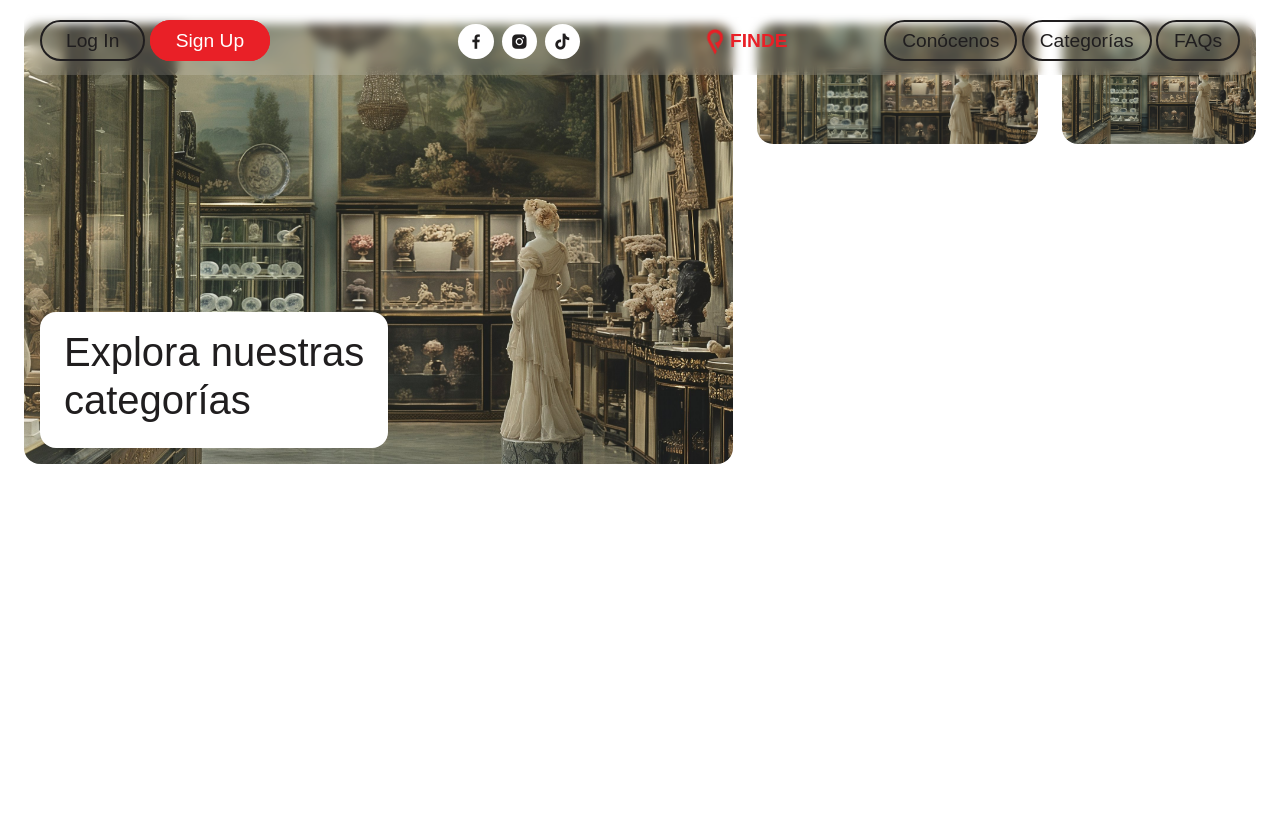
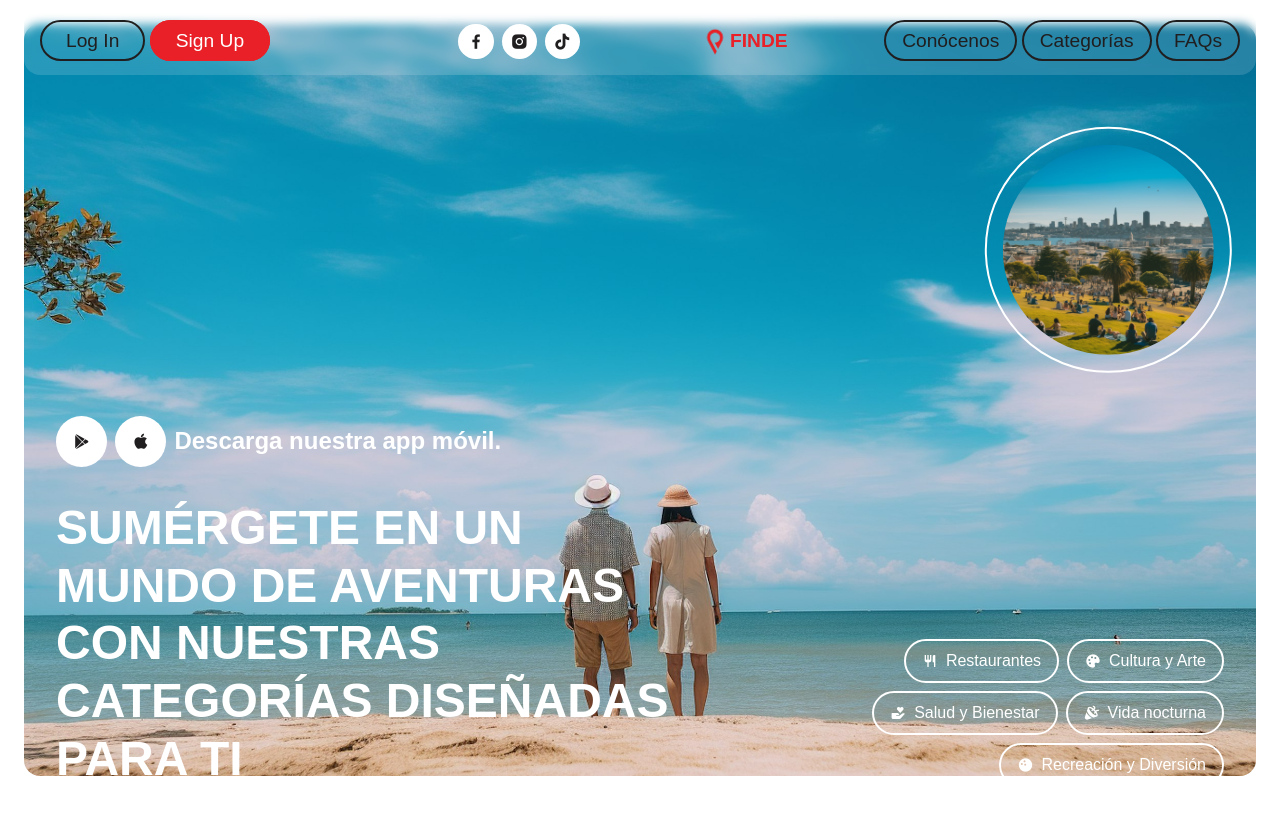
Before and after one commit to HTML5Cpp/FINDE-DEV, a plain HTML site: page categorias.html in a window 1280 px wide. Drawn offline with nearby package versions, Linux system fonts and the light colour scheme; a web font is replaced by a local one.

Commit message:
commit 02

```diff
--- a/CSS/general.css
+++ b/CSS/general.css
@@ -342,6 +342,26 @@ p{
       }
       .cat-5{
         background-color: var(--C-Verde);
+      }
+      .hove-1:hover{
+        background-color: var(--C-Naranja) !important;
+        border-color: var(--C-Naranja) !important;
+      }
+      .hove-2:hover{
+        background-color: var(--C-Azul) !important;
+        border-color: var(--C-Azul) !important;
+      }
+      .hove-3:hover{
+        background-color: var(--C-Morado);
+        border-color: var(--C-Morado) !important;
+      }
+      .hove-4:hover{
+        background-color: var(--C-Rojo) !important;
+        border-color: var(--C-Rojo) !important;
+      }
+      .hove-5:hover{
+        background-color: var(--C-Verde) !important;
+        border-color: var(--C-Verde) !important;
       }
       .colo-1{
         color: var(--C-Naranja);
@@ -916,19 +936,51 @@ p{
 .header-category-container{
 
 }
-  .inner-card-category-container{
-    background-image: url(../RECURSOS/Classical\ Museum\ Interior.jpeg);
+  .header-category-container-inner{
+    background-image: url(../RECURSOS/Serene\ Companionship\ by\ the\ Sea.jpeg);
     background-repeat: no-repeat;
     background-size: cover;
     background-position: center;
     position: relative;
-    justify-content: start;
     align-items: end;
   }
-  .float-text-category-header{
-    width: fit-content;
-  }
-    .float-text-category-header h4{
-      font-size: clamp(1.8rem, 0.5rem + 4vw, 2.5rem);
+    .inner-card-CH{
+      height: 50%;
     }
+      .container-inner-inner-card-CH{
+        justify-content: end;
+        align-items: start;
+        flex-flow: column nowrap;
+      }
+        .container-inner-inner-card-CH h4{
+          margin: 0;
+          font-weight: bold;
+          color: var(--Blanco);
+        }
+        .top-inner-inner{
+          justify-content: start;
+        }
+        .down-inner-inner h4{
+
+          font-size: clamp(2rem, 0.5rem + 4vw, 3rem);
+          text-transform: uppercase;
+        }
+
+        .item-inner-inner{
+          justify-content: end;
+          flex-flow: row wrap;
+        }
+          .item-categoty-header{
+            border-color: var(--Blanco);
+
+          }
+
+      .circle-header-category{
+        width: 20%;
+        aspect-ratio: 1/1;
+        position: absolute;
+        transform: translate(-50%, -50%);
+        top: 30%;
+        left: 88%;
+      }
 /** ----------------- CATEGORY PAGES -----------------*/
--- a/categorias.html
+++ b/categorias.html
@@ -1,5 +1,6 @@
 <!DOCTYPE html>
 <html lang="en">
+
 <head>
     <meta charset="UTF-8">
     <meta http-equiv="X-UA-Compatible" content="IE=edge">
@@ -14,12 +15,14 @@
     <title>FINDE</title>
 
     <!-- BOOTSTRAP -->
-    <link href="https://cdn.jsdelivr.net/npm/bootstrap@5.3.3/dist/css/bootstrap.min.css" rel="stylesheet" integrity="sha384-QWTKZyjpPEjISv5WaRU9OFeRpok6YctnYmDr5pNlyT2bRjXh0JMhjY6hW+ALEwIH" crossorigin="anonymous">
+    <link href="https://cdn.jsdelivr.net/npm/bootstrap@5.3.3/dist/css/bootstrap.min.css" rel="stylesheet"
+        integrity="sha384-QWTKZyjpPEjISv5WaRU9OFeRpok6YctnYmDr5pNlyT2bRjXh0JMhjY6hW+ALEwIH" crossorigin="anonymous">
 
     <!-- CSS -->
     <link rel="stylesheet" href="./CSS/general.css">
     <!-- FONT -->
-    <link href="https://api.fontshare.com/v2/css?f[]=satoshi@300,301,400,401,500,501,700,701,900,901&display=swap" rel="stylesheet">
+    <link href="https://api.fontshare.com/v2/css?f[]=satoshi@300,301,400,401,500,501,700,701,900,901&display=swap"
+        rel="stylesheet">
 
     <!-- BoxIcon -->
     <link href='https://unpkg.com/boxicons@2.1.4/css/boxicons.min.css' rel='stylesheet'>
@@ -27,6 +30,7 @@
     <!-- JS -->
 
 </head>
+
 <body>
     <!-- NAV -->
     <nav class="fixed-top px-4 py-2">
@@ -35,26 +39,38 @@
                 <div class="col-6">
                     <div class="w-100 h-100 d-flexeo side-nav left-side-nav py-3 px-1 pe-0 pe-md-0 pe-lg-5">
                         <div class="btns-calls">
-                        <a href="sign-in.html" class="logSign-btn border border-2 border-negro rounded-pill py-2 px-4 links trans" target="_self">Log In</a>
-                        <a href="sign-in.html" class="logSign-btn border border-2  rounded-pill py-2 px-4 links trans" target="_self">Sign Up</a>
+                            <a href="sign-in.html"
+                                class="logSign-btn border border-2 border-negro rounded-pill py-2 px-4 links trans"
+                                target="_self">Log In</a>
+                            <a href="sign-in.html"
+                                class="logSign-btn border border-2  rounded-pill py-2 px-4 links trans"
+                                target="_self">Sign Up</a>
                         </div>
                         <div class="btns-socials d-flexeo gap-2">
-                        <a href="#" class="btn-social links p-2 rounded-circle d-flexeo btn-g-b" target="_self"><i class='bx bxl-facebook'></i></a>
-                        <a href="#" class="btn-social links p-2 rounded-circle d-flexeo btn-g-b" target="_self"><i class='bx bxl-instagram-alt'></i></a>
-                        <a href="#" class="btn-social links p-2 rounded-circle d-flexeo btn-g-b" target="_self"><i class='bx bxl-tiktok'></i></a>
+                            <a href="#" class="btn-social links p-2 rounded-circle d-flexeo btn-g-b" target="_self"><i
+                                    class='bx bxl-facebook'></i></a>
+                            <a href="#" class="btn-social links p-2 rounded-circle d-flexeo btn-g-b" target="_self"><i
+                                    class='bx bxl-instagram-alt'></i></a>
+                            <a href="#" class="btn-social links p-2 rounded-circle d-flexeo btn-g-b" target="_self"><i
+                                    class='bx bxl-tiktok'></i></a>
                         </div>
                     </div>
                 </div>
                 <div class="col-6">
                     <div class="w-100 h-100 d-flexeo side-nav right-side-nav py-3 px-1 ps-0 ps-md-0 ps-lg-5">
                         <a href="index.html" class="navbar-brand Logo-container d-flexeo" href="#">
-                        <img src="RECURSOS/LOGOS/Icono_C.png" alt="Logo" width="30" height="30" class="d-inline-block align-text-top">
+                            <img src="RECURSOS/LOGOS/Icono_C.png" alt="Logo" width="30" height="30"
+                                class="d-inline-block align-text-top">
                             FINDE
                         </a>
                         <div class="btns-nav-menu">
-                        <a href="#" class="links rounded-pill py-2 px-3 btn-nav-menu border border-2 trans" target="_self">Conócenos</a>
-                        <a href="categorias.html" class="links rounded-pill py-2 px-3 btn-nav-menu border border-2 trans" target="_self">Categorías</a>
-                        <a href="#" class="links rounded-pill py-2 px-3 btn-nav-menu border border-2 trans" target="_self">FAQs</a>
+                            <a href="#" class="links rounded-pill py-2 px-3 btn-nav-menu border border-2 trans"
+                                target="_self">Conócenos</a>
+                            <a href="categorias.html"
+                                class="links rounded-pill py-2 px-3 btn-nav-menu border border-2 trans"
+                                target="_self">Categorías</a>
+                            <a href="#" class="links rounded-pill py-2 px-3 btn-nav-menu border border-2 trans"
+                                target="_self">FAQs</a>
                         </div>
                     </div>
 
@@ -65,36 +81,51 @@
     </nav>
     <!-- NAV -->
 
-    <header class="container-fluid p-4 overflow-hidden position-relative vh-70 header-category-container">
+    <header class="container-fluid p-4 overflow-hidden position-relative vh-100 header-category-container">
+        <div class="w-100 h-100 overflow-hidden rounded-4 header-category-container-inner d-flexeo p-3 position-relative">
+            <div class="w-100 inner-card-CH rounded-4">
                 <div class="row h-100">
                     <div class="col-7">
-                <div class="w-100 rounded-4 overflow-hidden position-relative  p-3 inner-card-category-container d-flexeo" style="height: 55vh;">
-                    <div class="float-text-category-header bg-white rounded-4 py-3 px-4">
-                        <h4>Explora nuestras <br> categorías</h4>
+                        <div class="w-100 h-100 p-0 container-inner-inner-card-CH d-flexeo position-relative">
+                            <div class="w-auto top-inner-inner d-flexeo gap-2  p-3 position-relative">
+                                <a href="" class="p-3 rounded-circle d-flexeo links btn-g-b"><i class='bx bxl-play-store'></i></a>
+                                <a href="" class="p-3 rounded-circle d-flexeo links btn-g-b"><i class='bx bxl-apple' ></i></a>
+                                <h4 class="m-0">Descarga nuestra app móvil.</h4>
+                            </div>
+                            <div class="w-100 down-inner-inner d-flexeo gap-2  p-3">
+                                <h4 class="m-0">Sumérgete en un mundo de aventuras con nuestras categorías diseñadas para ti</h4>
                             </div>
                         </div>
                     </div>
                     <div class="col-5">
-                <div class="w-100 rounded-4 overflow-hidden" style="height: 55vh;">
-                   <div class="row">
-                    <div class="col-7" >
-                        <div class="w-100 rounded-4 overflow-hidden" style="height: 15vh;">
-                            <img src="./RECURSOS/Classical Museum Interior.jpeg" alt="" class="general-img">
-                        </div>
-
-                    </div>
-                    <div class="col-5">
-                        <div class="w-100 rounded-4 overflow-hidden" style="height: 15vh;">
-                            <img src="./RECURSOS/Classical Museum Interior.jpeg" alt="" class="general-img">
+                        <div class="w-100 h-100 p-0 container-inner-inner-card-CH d-flexeo position-relative">
+                            <div class="w-100 item-inner-inner d-flexeo gap-2 p-3">
+                               <a href="" class="item-categoty-header links border border-2 border-white rounded-pill py-2 px-3 d-flexeo gap-2 color-b hove-1 trans"><i class='bx bx-restaurant'></i> Restaurantes</a>
+                               <a href="" class="item-categoty-header links border border-2 border-white rounded-pill py-2 px-3 d-flexeo gap-2 color-b hove-2 trans"><i class='bx bxs-palette' ></i> Cultura y Arte</a>
+                               <a href="" class="item-categoty-header links border border-2 border-white rounded-pill py-2 px-3 d-flexeo gap-2 color-b hove-5 trans"><i class='bx bxs-donate-heart' ></i> Salud y Bienestar</a>
+                               <a href="" class="item-categoty-header links border border-2 border-white rounded-pill py-2 px-3 d-flexeo gap-2 color-b hove-3 trans"><i class='bx bxs-party' ></i> Vida nocturna</a>
+                               <a href="" class="item-categoty-header links border border-2 border-white rounded-pill py-2 px-3 d-flexeo gap-2 color-b hove-4 trans"><i class='bx bxs-bowling-ball' ></i> Recreación y Diversión</a>
                             </div>
                         </div>
-
                     </div>
                 </div>
             </div>
 
+            <div class="circle-header-category rounded-circle">
+                <div class="w-100 h-100 rounded-circle border border-2 border-white p-3 overflow-hidden d-flexeo">
+                        <img src="./RECURSOS/Urban Oasis_ Sunlit Leisure in the City Park.jpeg" alt="" class="general-img rounded-circle">
+                </div>
+            </div>
         </div>
     </header>
+    <svg width="0" height="0">
+        <defs>
+            <clipPath id="corner-clip">
+                <path d="M 0 500 H 500 Q 78 353 0 0" />
+            </clipPath>
+        </defs>
+
+      </svg>
 
 
 
@@ -105,6 +136,10 @@
 
 
 
-    <script src="https://cdn.jsdelivr.net/npm/bootstrap@5.3.3/dist/js/bootstrap.bundle.min.js" integrity="sha384-YvpcrYf0tY3lHB60NNkmXc5s9fDVZLESaAA55NDzOxhy9GkcIdslK1eN7N6jIeHz" crossorigin="anonymous"></script>
+
+    <script src="https://cdn.jsdelivr.net/npm/bootstrap@5.3.3/dist/js/bootstrap.bundle.min.js"
+        integrity="sha384-YvpcrYf0tY3lHB60NNkmXc5s9fDVZLESaAA55NDzOxhy9GkcIdslK1eN7N6jIeHz"
+        crossorigin="anonymous"></script>
 </body>
+
 </html>
```
Also changed, not shown: RECURSOS/Scenic Mountain View with Vehicle.jpeg (added), RECURSOS/Serene Companionship by the Sea.jpeg (added), RECURSOS/Urban Oasis_ Sunlit Leisure in the City Park.jpeg (added), RECURSOS/clip-path.svg (added). Lines whose indentation alone changed are shown as unchanged.
